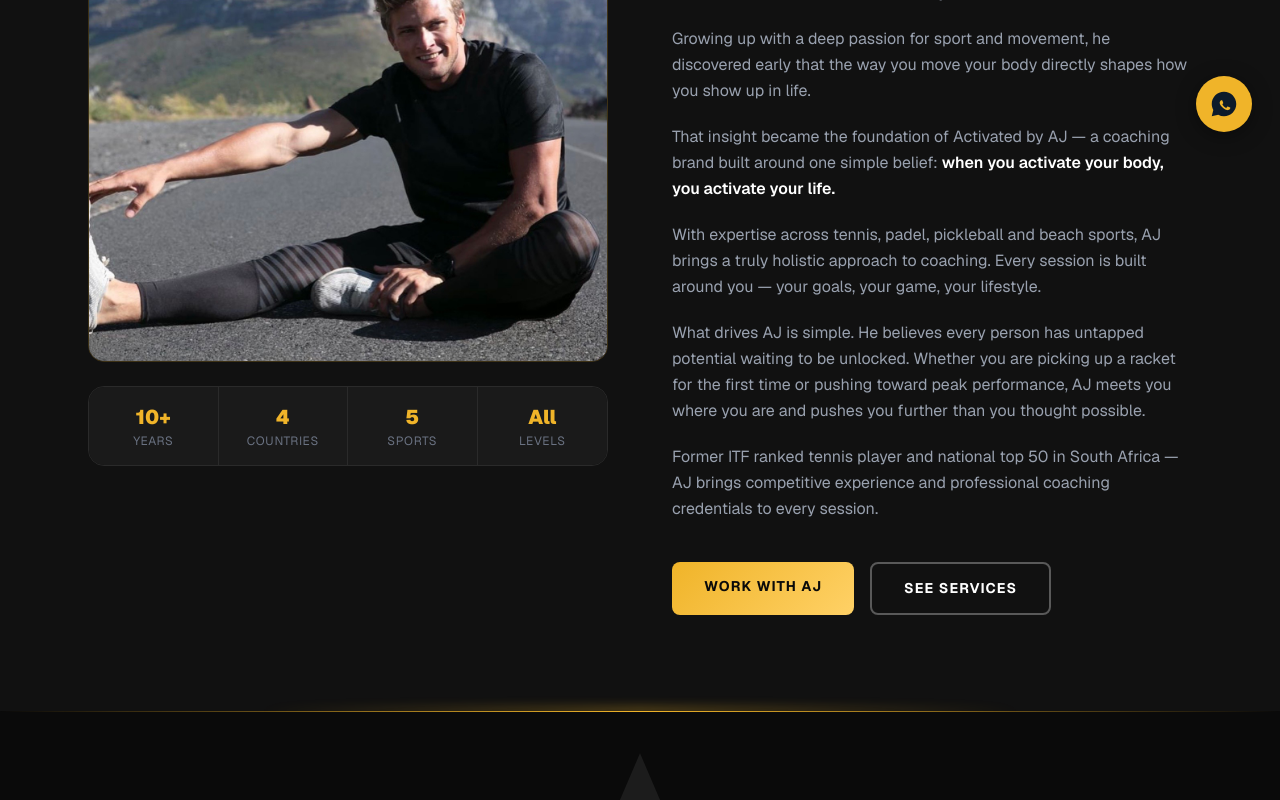
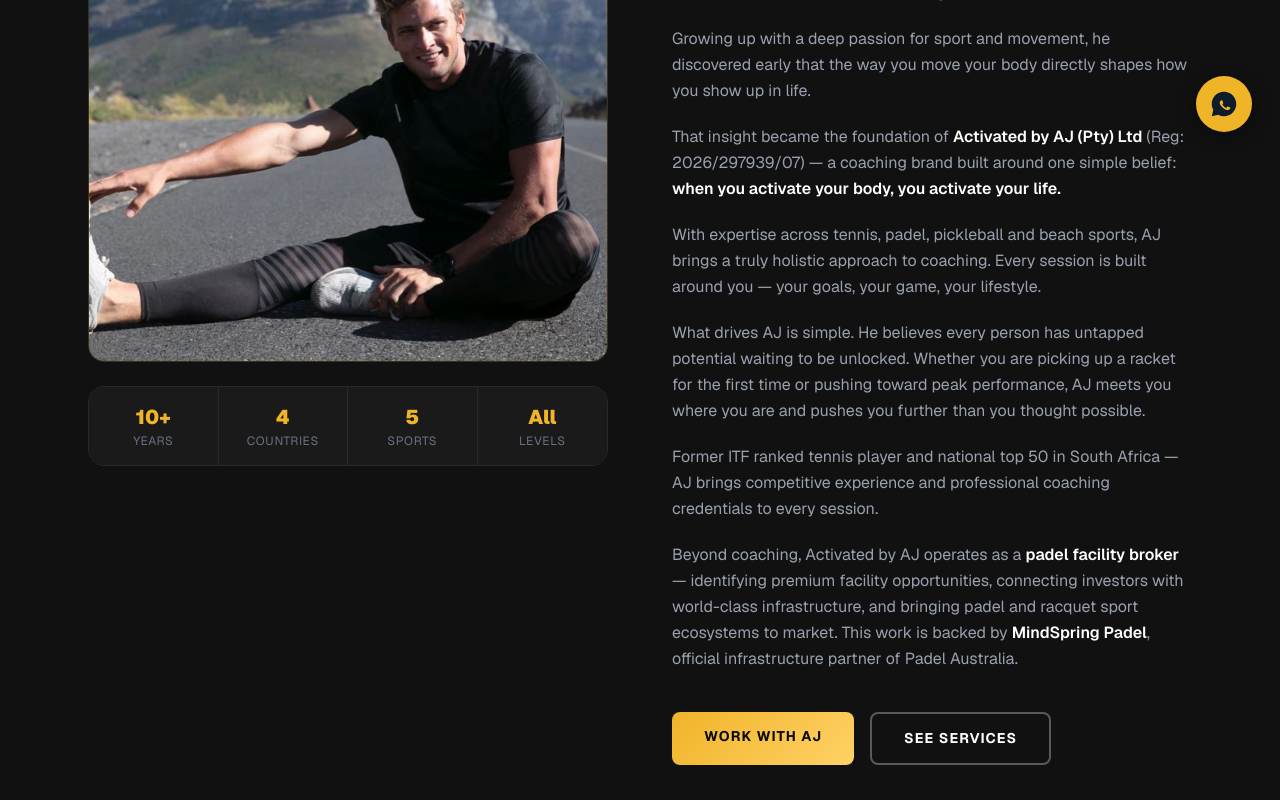
Before and after one commit to Antonie1234/activated-by-aj, a Next.js app: page /about in a window 1280 px wide. Shown: the part 640-1440 px from the top of the page. Built offline with nearby package versions, Linux system fonts and the light colour scheme.

Commit message:
Brand update: subtitle, stats, CTA, footer, about bio, new vision section

```diff
--- a/src/app/about/page.tsx
+++ b/src/app/about/page.tsx
@@ -120,8 +120,9 @@
                   that the way you move your body directly shapes how you show up in life.
                 </p>
                 <p>
-                  That insight became the foundation of Activated by AJ — a coaching brand
-                  built around one simple belief:{' '}
+                  That insight became the foundation of{' '}
+                  <span className="text-white font-semibold">Activated by AJ (Pty) Ltd</span>{' '}
+                  (Reg: 2026/297939/07) — a coaching brand built around one simple belief:{' '}
                   <span className="text-white font-semibold">when you activate your body, you activate your life.</span>
                 </p>
                 <p>
@@ -139,6 +140,15 @@
                   Former ITF ranked tennis player and national top 50 in South Africa — AJ
                   brings competitive experience and professional coaching credentials to every
                   session.
+                </p>
+                <p>
+                  Beyond coaching, Activated by AJ operates as a{' '}
+                  <span className="text-white font-semibold">padel facility broker</span> —
+                  identifying premium facility opportunities, connecting investors with
+                  world-class infrastructure, and bringing padel and racquet sport ecosystems
+                  to market. This work is backed by{' '}
+                  <span className="text-white font-semibold">MindSpring Padel</span>, official
+                  infrastructure partner of Padel Australia.
                 </p>
               </div>
 
--- a/src/app/page.tsx
+++ b/src/app/page.tsx
@@ -139,7 +139,7 @@
               className="w-1.5 h-1.5 rounded-full animate-pulse"
               style={{ background: 'var(--brand-gold)' }}
             />
-            Racquet Sport · Lifestyle · Performance
+            Padel · Racquet Sport · Lifestyle · Performance
           </div>
 
           <h1
@@ -152,7 +152,7 @@
           </h1>
 
           <p className="text-gray-400 text-lg sm:text-xl max-w-2xl mx-auto mb-10 leading-relaxed">
-            Tennis coaching, fitness &amp; strength training, and beach sports performance. Your Vibe Activates Your Tribe.
+            Padel. Racquet Sport. Lifestyle. Performance. — Your Vibe Activates Your Tribe.
           </p>
 
         </div>
@@ -167,7 +167,7 @@
             {[
               { stat: '7', label: 'Sports Coached' },
               { stat: '50+', label: 'Sessions Delivered' },
-              { stat: 'Sydney', label: 'Based In' },
+              { stat: 'Est. 2026', label: 'Founded' },
               { stat: 'All Levels', label: 'Welcome' },
             ].map((item, i, arr) => (
               <div
@@ -277,6 +277,30 @@
               View Pricing
             </Link>
           </div>
+        </div>
+      </section>
+
+      <GoldDivider />
+
+      {/* ── WHAT WE ARE BUILDING ── */}
+      <section className="section-padding" style={{ background: 'var(--background)' }}>
+        <div className="max-w-4xl mx-auto px-4 sm:px-6 text-center">
+          <p className="text-xs font-bold uppercase tracking-widest mb-3" style={{ color: 'var(--brand-blue-light)' }}>
+            The Vision
+          </p>
+          <div className="gold-divider mx-auto mb-6" />
+          <h2 className="text-4xl sm:text-5xl font-black mb-8" style={{ letterSpacing: '-0.02em', color: 'var(--brand-gold)' }}>
+            WHAT WE ARE BUILDING
+          </h2>
+          <p className="text-gray-400 text-lg leading-relaxed mb-10">
+            Activated by AJ is more than a coaching brand. We are building a padel and racquet sport lifestyle ecosystem —
+            identifying premium facility opportunities, connecting investors, and bringing world-class padel infrastructure
+            to market through our broker model. Backed by{' '}
+            <span className="text-white font-semibold">MindSpring Padel</span>, official infrastructure partner of Padel Australia.
+          </p>
+          <Link href="/about" className="btn-gold">
+            Learn More About the Vision
+          </Link>
         </div>
       </section>
 
@@ -447,7 +471,7 @@
             READY TO GET ACTIVATED?
           </h2>
           <p className="text-blue-100 mb-8 text-lg">
-            Book your first session today.
+            Ready to get Activated? Let&apos;s build something together.
           </p>
           <div className="flex flex-col sm:flex-row gap-4 justify-center">
             <Link href="/contact" className="btn-gold">
--- a/src/components/Footer.tsx
+++ b/src/components/Footer.tsx
@@ -32,7 +32,7 @@
               <AJLogo height={36} />
             </div>
             <p className="text-gray-400 text-sm leading-relaxed">
-              Premium coaching, web design and lifestyle services — based in Sydney, Australia.
+              Premium coaching, web design and lifestyle services — activating the world one sport at a time.
             </p>
             <div className="mt-6 flex flex-col gap-2 sm:flex-row sm:flex-wrap">
               <a
@@ -125,12 +125,12 @@
               <li>
                 <p className="text-xs text-gray-500 uppercase tracking-wider mb-1">Website</p>
                 <a
-                  href="https://activated-by-aj.vercel.app"
+                  href="https://activatedbyaj.co.za"
                   className="text-white text-sm hover:opacity-80 transition-opacity"
                   target="_blank"
                   rel="noopener noreferrer"
                 >
-                  activated-by-aj.vercel.app
+                  activatedbyaj.co.za
                 </a>
               </li>
             </ul>
```
